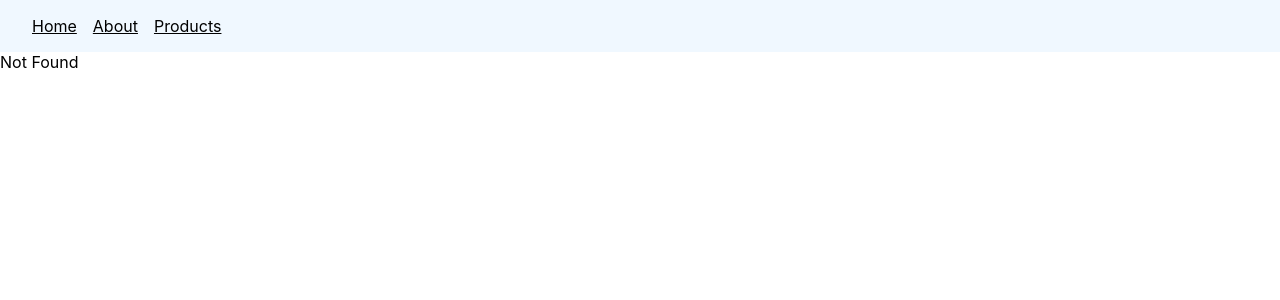
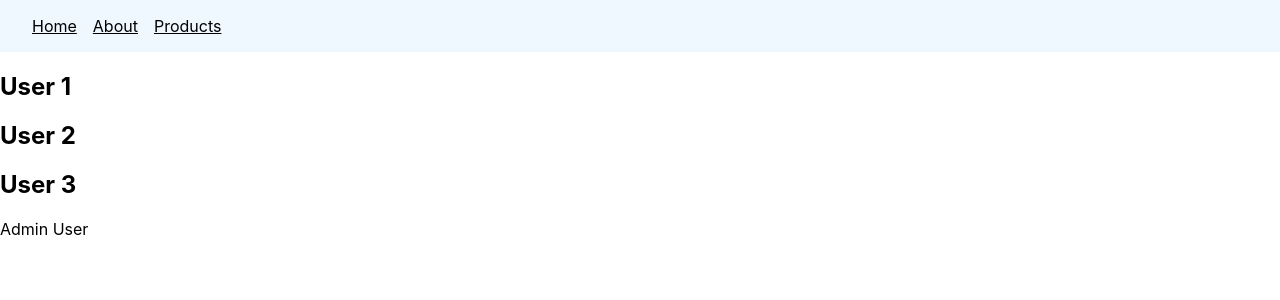
Before and after one commit to Quwambinuyo/React-Router-Dom, a React (Create React App) app: page /users/admin in a window 1280 px wide. Before the commit this address had no page. Shown: the top 300 px of the page. Built offline with nearby package versions, Linux system fonts and the light colour scheme.

Commit message:
dynamic route in react-router-dom and also usable in nested route

```diff
--- a/src/App.js
+++ b/src/App.js
@@ -1,4 +1,4 @@
-import { Routes, ROute, Route } from "react-router-dom";
+import { Routes, Route } from "react-router-dom";
 import Home from "./components/Home";
 import About from "./components/About";
 import Navbar from "./components/Navbar";
@@ -7,6 +7,9 @@
 import Products from "./components/Products";
 import FeaturedProducts from "./components/FeaturedProducts";
 import NewProducts from "./components/NewProducts";
+import Users from "./components/Users";
+import UserDetails from "./components/UserDetails";
+import Admin from "./components/Admin";
 
 function App() {
   return (
@@ -16,14 +19,18 @@
         <Route path="/" element={<Home />} />
         <Route path="about" element={<About />} />
         <Route path="order-summary" element={<OrderSummary />} />
-        <Route path="*" element={<NotFound />} />
+
         <Route path="products" element={<Products />}>
           <Route path="featured" element={<FeaturedProducts />} />
-          <Route index element={<FeaturedProducts />} />
+          <Route path="new" element={<NewProducts />} />
+          <Route index element={<FeaturedProducts />} />{" "}
         </Route>
-        <Route path="products" element={<Products />}>
-          <Route path="new" element={<NewProducts />} />
+
+        <Route path="users" element={<Users />}>
+          <Route path=":userId" element={<UserDetails />} />
+          <Route path="admin" element={<Admin />} />
         </Route>
+        <Route path="*" element={<NotFound />} />
       </Routes>
     </>
   );
--- /dev/null
+++ b/src/components/Admin.js
@@ -0,0 +1,7 @@
+import React from "react";
+
+function Admin() {
+  return <div>Admin User</div>;
+}
+
+export default Admin;
--- /dev/null
+++ b/src/components/UserDetails.js
@@ -0,0 +1,7 @@
+import React from "react";
+
+function UserDetails() {
+  return <div>Details about user</div>;
+}
+
+export default UserDetails;
--- /dev/null
+++ b/src/components/Users.js
@@ -0,0 +1,17 @@
+import React from "react";
+import { Outlet } from "react-router-dom";
+
+function Users() {
+  return (
+    <>
+      <div>
+        <h2>User 1</h2>
+        <h2>User 2</h2>
+        <h2>User 3</h2>
+        <Outlet />
+      </div>
+    </>
+  );
+}
+
+export default Users;
```
